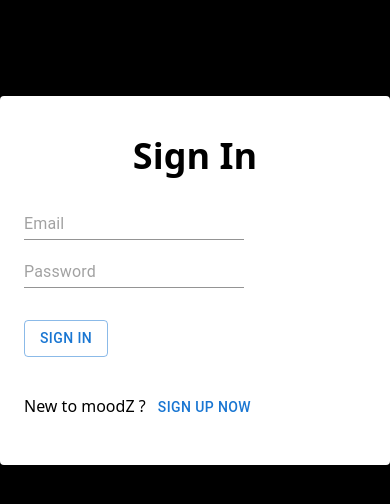
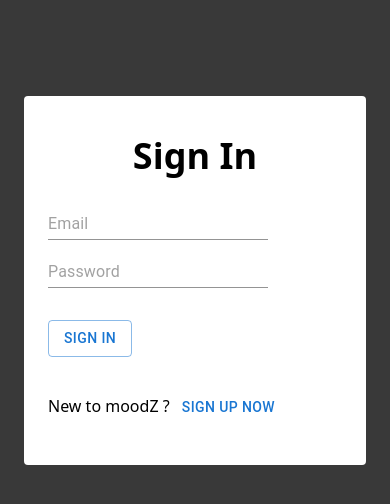
Before and after one commit to ignazka/moodz, a React (Create React App) app: page /login in a window 390 px wide. Shown: the top 504 px of the page. Built offline with nearby package versions, Linux system fonts and the light colour scheme; no server answers.

Commit message:
fixed tailwind styling

```diff
--- a/src/index.css
+++ b/src/index.css
@@ -3,13 +3,11 @@
 @tailwind utilities;
 
 
-  body {
-    @apply h-screen bg-black;
-  }
+body {
+  background:#393939;
+}
 
-  form{
-    background: white;
-  }
+
 
 
 h3.apptitle {
--- a/src/pages/Auth.tsx
+++ b/src/pages/Auth.tsx
@@ -27,10 +27,12 @@ function Login() {
   };
 
   return (
-    <div className='relative flex h-screen w-screen flex-col md:items-center md:justify-center md:bg-transparent'>
+    <div className='relative flex h-screen w-screen flex-col px-6 md:items-center md:justify-center md:bg-transparent'
+    >
       <form
         onSubmit={handleSubmit(onSubmit)}
-        className='relative mt-24 space-y-8 rounded bg-black/75 py-10 px-6 md:mt-0 md:max-w-md md:px-14'
+        className='relative mt-24 space-y-8 rounded bg-black/75 py-10 px-6 md:mt-0 md:max-w-md md:px-14 md:bg-white'
+        style={{background:'white'}}
       >
         <h1 className='text-4xl font-semibold '>Sign In</h1>
         <div className='space-y-4'>
--- a/src/pages/Main.tsx
+++ b/src/pages/Main.tsx
@@ -202,7 +202,7 @@ function Main() {
         {/* ------------- FORM -------------- */}
 
 
-        <Card style={{ marginTop: 30, margin: 15, padding: 0, paddingTop:30, height:100,}}>
+        <Card style={{ marginTop: 30, margin: 15, padding: 0, paddingTop: 30, height:200}}>
           <form
             className='flex justify-center flex-col items-center m-9'
             onSubmit={handleSubmit}
@@ -225,8 +225,8 @@ function Main() {
             <TextField
               sx={{
                 margin: '.5em',
-                maxWidth: '400px',
                 width: '100%',
+                maxWidth:400,
               }}
               color='secondary'
               variant='outlined'
```
